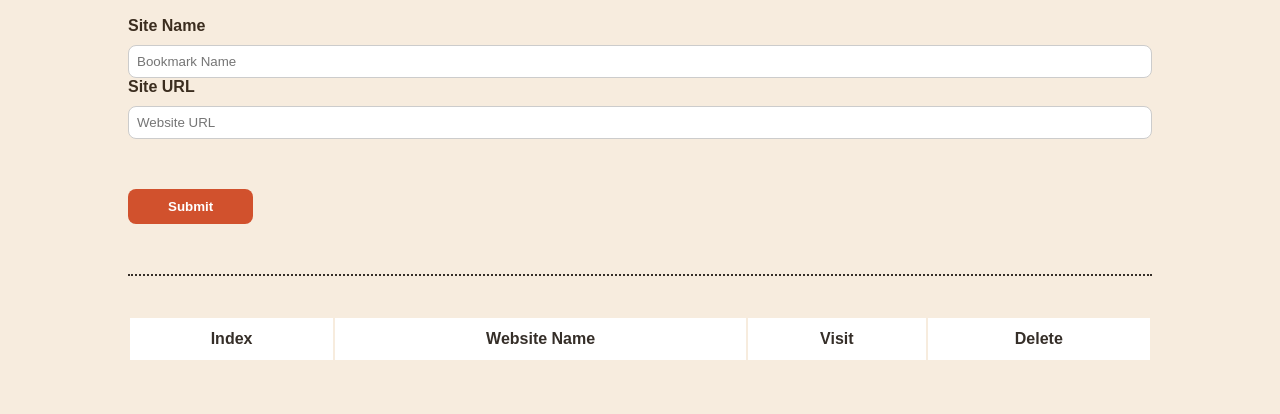
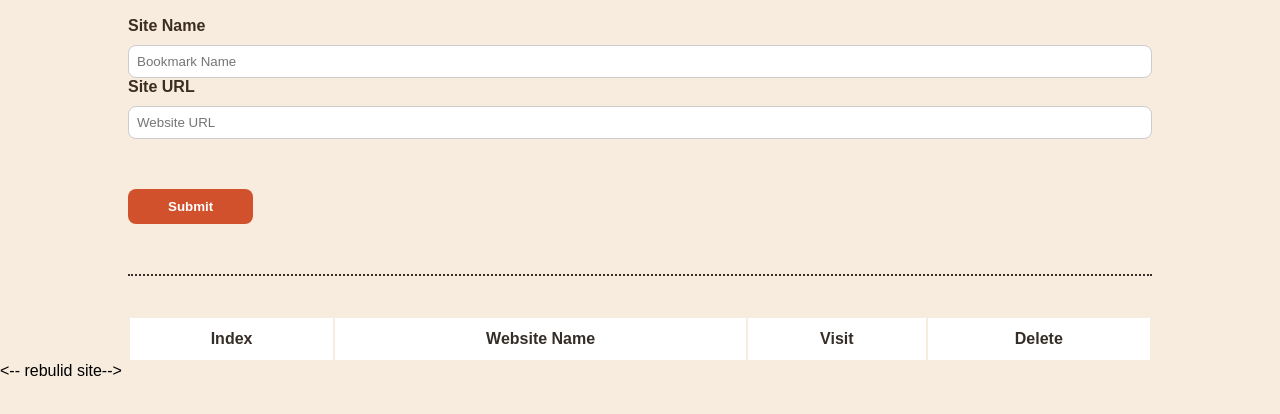
Before and after one commit to mostafa150mahmoud/js-3, a plain HTML site: page m.html in a window 1280 px wide. Shown: the part 104-518 px from the top of the page. Drawn offline with Linux system fonts and the light colour scheme.

Commit message:
Update m.html

```diff
--- a/m.html
+++ b/m.html
@@ -43,3 +43,4 @@
 <script src="main.js"></script>
 </body>
 </html>
+<-- rebulid site-->
```
